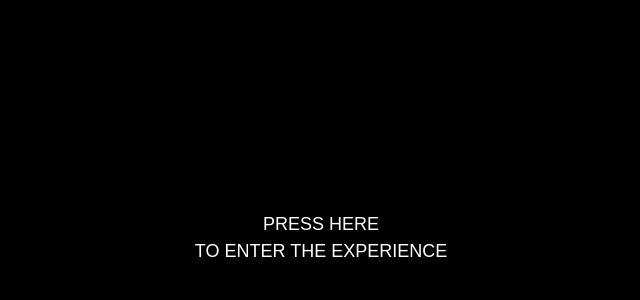
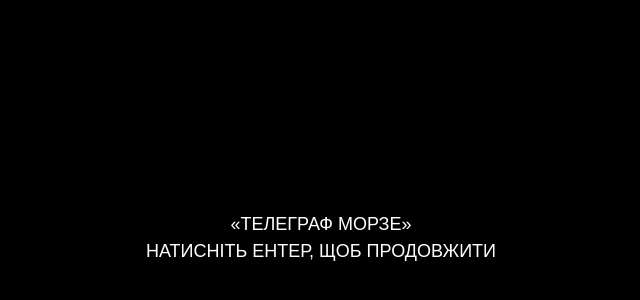
Before and after one commit to SergeyDob/WebAR, a plain HTML site: page index.html in a window 1280 px wide. Shown: the part 162-462 px from the top of the page, without its empty margins (319-959 px from the left). Drawn offline with nearby package versions, Linux system fonts and the light colour scheme.

Commit message:
Update index.html

```diff
--- a/index.html
+++ b/index.html
@@ -27,9 +27,9 @@
                 text-transform: uppercase; font-family: Arial, Helvetica, sans-serif; font-weight: 400; line-height: 1.5em; font-size: large; white-space: nowrap;
                 user-select: none; pointer-events: none;
             ">
-            Press here
+            «Телеграф Морзе»
             <br>
-            to enter the experience
+            Натисніть ентер, щоб продовжити
         </div>
     </div>
 
```
